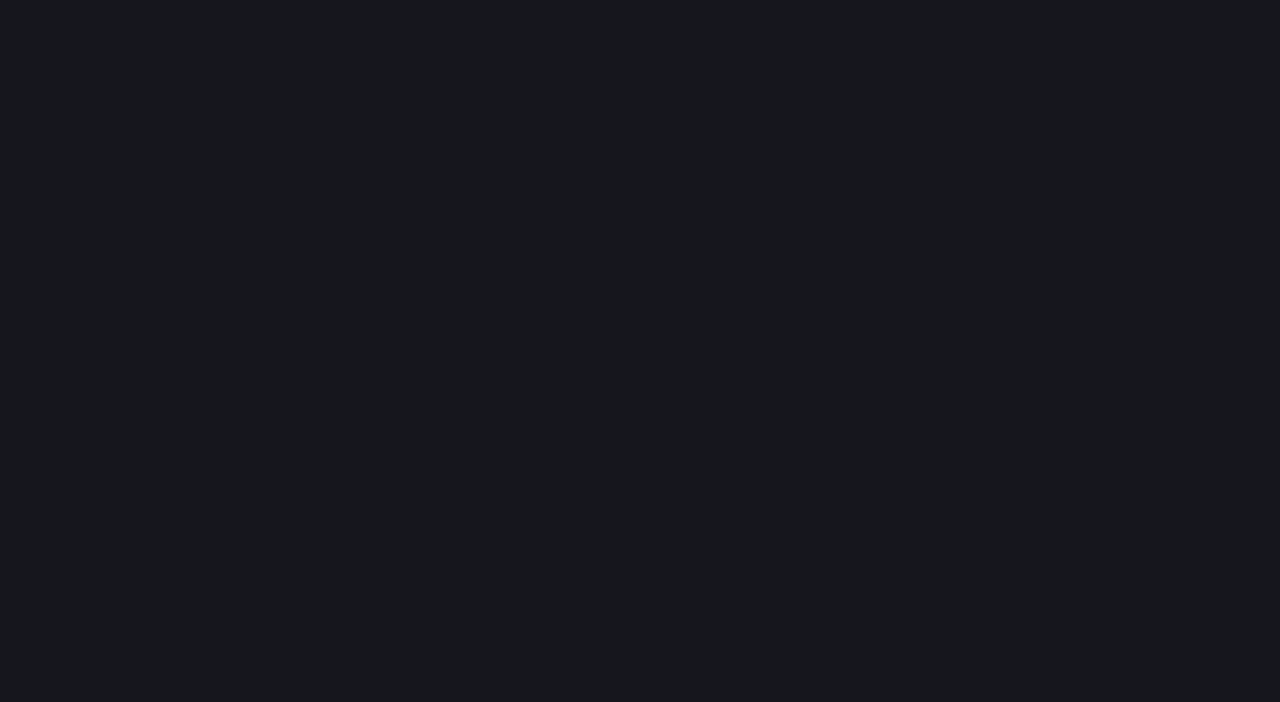
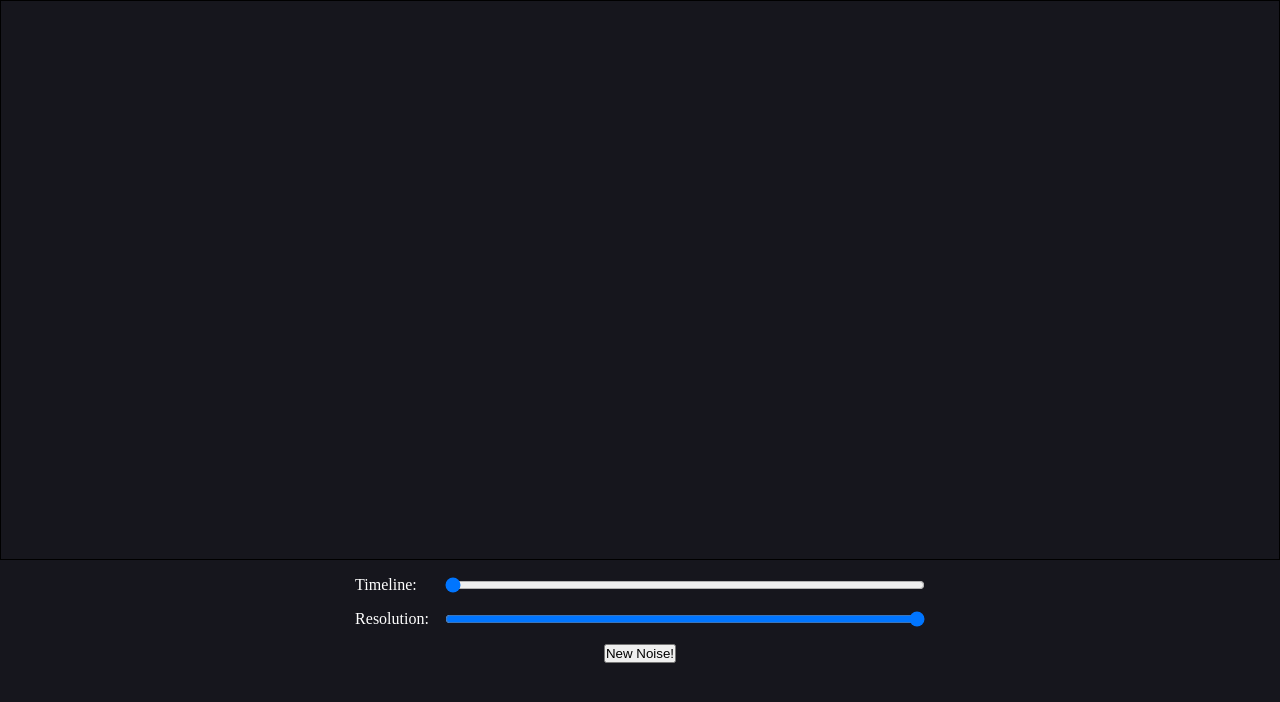
Before and after one commit to SamuelWhittle/smolroom.com-vuejs, a Vue app: page /perlin_noise_zero_wasm in a window 1280 px wide. Before the commit this address had no page. Shown: the top 702 px of the page. Built offline with nearby package versions, Linux system fonts and the light colour scheme.

Commit message:
started PerlinNoiseZeroWasm project and added basic rust-wasm crosscompiled example

```diff
--- a/src/assets/lists/ProjectList.ts
+++ b/src/assets/lists/ProjectList.ts
@@ -1,9 +1,46 @@
 import type { Project } from '@/assets/types';
 
 export const PROJECTLIST: Project[] = [
-    {id: 1, name: 'desat_scale', title: "Desaturation Scale", description: 'Choose a color via RGB sliders to see a desaturation scale generated. The Vertical axis defines white content, and the horizontal scale defines a color value ranging between your selected color and the chromatic opposite.', previewType: 'imgTemplate'},
-    {id: 2, name: 'perlin_noise_zero', title: "Perlin Noise Example 0", description: '', previewType: 'imgTemplate'},
-    {id: 3, name: 'led_matrix', title: "LED Matrix Control", description: '', previewType: 'LEDMatrixDisplay'},
-    {id: 4, name: 'circumcenter', title: "Circumcenter Visual", description: '', previewType: 'imgTemplate'},
-    {id: 5, name: 'perlin_noise_one', title: "Perlin Noise Example 1", description: '', previewType: 'imgTemplate'},
+    {
+        id: 6,
+        name: 'perlin_noise_zero_wasm',
+        title: "Wasm Perlin Noise Example 0",
+        description: "",
+        previewType: 'img',
+    },
+    {
+        id: 5,
+        name: 'perlin_noise_one',
+        title: "Perlin Noise Example 1",
+        description: '',
+        previewType: 'img',
+    },
+    {
+        id: 4,
+        name: 'circumcenter',
+        title: "Circumcenter Visual",
+        description: '',
+        previewType: 'img',
+    },
+    {
+        id: 3,
+        name: 'led_matrix',
+        title: "LED Matrix Control",
+        description: '',
+        previewType: 'LEDMatrixDisplay',
+    },
+    {
+        id: 2,
+        name: 'perlin_noise_zero',
+        title: "Perlin Noise Example 0",
+        description: '',
+        previewType: 'img',
+    },
+    {
+        id: 1,
+        name: 'desat_scale',
+        title: "Desaturation Scale",
+        description: "Choose a color via RGB sliders to see a desaturation scale generated. The Vertical axis defines white content, and the horizontal scale defines a color gradient between your selected color and it's chromatic opposite.",
+        previewType: 'img',
+    },
 ]
--- /dev/null
+++ b/src/components/projects/PerlinNoiseZeroWasm.vue
@@ -0,0 +1,118 @@
+<template>
+  <div>
+    <canvas id="mainCanvas" class="main-canvas" @click="test"></canvas>
+  </div>
+</template>
+
+<script>
+  import * as basicExample from '@/assets/wasm/basic-example/basic_example.js';
+
+  export default {
+    props: {
+      noiseDepth: {
+        type: Number,
+        default: 1000,
+      },
+      startingOctave: {
+        type: Number,
+        default: 100,
+      },
+      numOctaves: {
+        type: Number,
+        default: 3,
+      },
+      octaveScale: {
+        type: Number,
+        default: 1/3,
+      },
+      seed: {
+        type: Number,
+        default: Math.floor(Math.random() * 900000009 * 11111111),
+      },
+      time: {
+        type: Number,
+        required: true,
+      },
+      scale: {
+        type: Number,
+        required: true,
+      }
+    },
+    data() {
+      return {
+        noiseWidth: null,
+        noiseHeight: null,
+      }
+    },
+    watch: {
+      seed: {
+        handler() {
+          this.main();
+        }
+      },
+      time: {
+        handler() {
+          this.draw();
+        }
+      },
+      scale: {
+        handler() {
+          this.draw();
+        }
+      },
+    },
+    mounted() {
+      //this.noise = null;
+
+      this.canvas = document.getElementById('mainCanvas');
+      this.ctx = this.canvas.getContext('2d');
+
+      this.main();
+
+      this.parentResizeObserver = new ResizeObserver(() => {
+        this.canvas.width = this.$el.parentNode.clientWidth;
+        this.canvas.height = this.$el.parentNode.clientHeight;
+
+        this.main();
+      });
+
+      this.parentResizeObserver.observe(this.$el.parentNode);
+    },
+    beforeUnmount() {
+      this.parentResizeObserver.disconnect();
+    },
+    methods: {
+      test() {
+        basicExample.greet('test');
+      },
+      /*draw() {
+        this.ctx.fillStyle = "white";
+        this.ctx.fillRect(0, 0, this.canvas.width, this.canvas.height);
+
+        this.ctx.beginPath();
+
+        for(var x = 0; x < this.canvas.width; x += Number(this.scale)) {
+            for(var y = 0; y < this.canvas.height; y += Number(this.scale)) {
+                //let color = this.noise.getNoisePixel([x,y, this.time]);
+                //TODO: get noise color from wasm
+                let r, g, b;
+                r = g = b = map(color, -1, 1, 0, 255);
+                this.ctx.fillStyle = `rgb( ${r}, ${g}, ${b})`;
+                this.ctx.fillRect(x, y, Number(this.scale), Number(this.scale));
+            }
+        }
+
+        this.ctx.closePath();
+      },*/
+
+      main() {
+        //this.noise = new PerlinNoise([this.canvas.width, this.canvas.height, this.noiseDepth], this.startingOctave, this.numOctaves, this.octaveScale, this.seed);
+        //TODO: Instantiate Noise
+
+        //this.draw();
+      },
+    }
+  }
+</script>
+
+<style scoped src="@/assets/css/components/canvas-component-base.css"></style>
--- a/src/components/utils/HomeContent.vue
+++ b/src/components/utils/HomeContent.vue
@@ -23,7 +23,7 @@
 <div class="main-content flex flex-justify-center">
     <div class="main-content-item" v-for="project in PROJECTLIST" :key="project.id">
         <router-link :to="{path:project.name}">
-            <img v-if="project.previewType === 'imgTemplate'" :src="getImageUrl(project.name)" :alt="project.name">
+            <img v-if="project.previewType === 'img'" :src="getImageUrl(project.name)" :alt="project.name">
             <LEDMatrixDisplay v-else-if="project.previewType === 'LEDMatrixDisplay'" :interactive="false"/>
         </router-link>
     </div>
--- a/src/router/index.ts
+++ b/src/router/index.ts
@@ -7,6 +7,7 @@ import PerlinNoiseZeroControl from '@/views/projects/PerlinNoiseZeroControl.vue'
 import CircumcenterControl from '@/views/projects/CircumcenterControl.vue'
 import PerlinNoiseOneControl from '@/views/projects/PerlinNoiseOneControl.vue'
 import LEDMatrixControl from '@/views/projects/LEDMatrixControl.vue'
+import PerlinNoiseZeroWasmControl from '@/views/projects/PerlinNoiseZeroWasmControl.vue';
 
 const router = createRouter({
   history: createWebHistory(import.meta.env.BASE_URL),
@@ -51,6 +52,11 @@ const router = createRouter({
       name: 'LED Matrix Control',
       component: LEDMatrixControl
     },
+    {
+      path: '/perlin_noise_zero_wasm',
+      name: 'Wasm Perlin Noise Example 0',
+      component: PerlinNoiseZeroWasmControl
+    },
   ]
 })
 
--- /dev/null
+++ b/src/views/projects/PerlinNoiseZeroWasmControl.vue
@@ -0,0 +1,52 @@
+<script>
+  import PerlinNoiseZeroWasm from '@/components/projects/PerlinNoiseZeroWasm.vue';
+
+  export default {
+    data() {
+      return {
+        noiseDepth: 1000,
+        seed: null,
+        time: 0,
+        scale: 25,
+      }
+    },
+    mounted() {
+      this.newSeed();
+    },
+    methods: {
+      newSeed() {
+        this.seed = Math.floor(Math.random() * 900000009 * 11111111);
+      },
+    },
+    provide() {
+      return {
+
+      }
+    },
+    components: {
+      PerlinNoiseZeroWasm,
+    }
+  }
+</script>
+
+<template>
+  <div class="flex flex-dir-column">
+    <div class="canvasContainer">
+      <PerlinNoiseZeroWasm :seed="seed" :time="Number(time)" :scale="Number(scale)"/>
+    </div>
+
+    <div class="controls flex flex-dir-column">
+        <div class="timelineContainer flex flex-justify-space-between">
+            <label class="easy-on-the-eyes" for="timeline">Timeline:</label>
+            <input type="range" id="timeline" min="0" :max="noiseDepth" step="10" v-model="time"/>
+        </div>
+        <div class="resolutionContainer flex flex-justify-space-between">
+            <label class="easy-on-the-eyes" for="resolution">Resolution:</label>
+            <input type="range" id="resolution" min="1" max="25" step="1" v-model="scale"/>
+        </div>
+        <button id="redraw" class="newNoise" @click='newSeed'>New Noise!</button>
+    </div>
+  </div>
+</template>
+
+<style scoped src="@/assets/css/views/perlin-noise-zero-control.css"></style>
```
Also changed, not shown: vue.config.js (deleted, +0 -8 lines).
